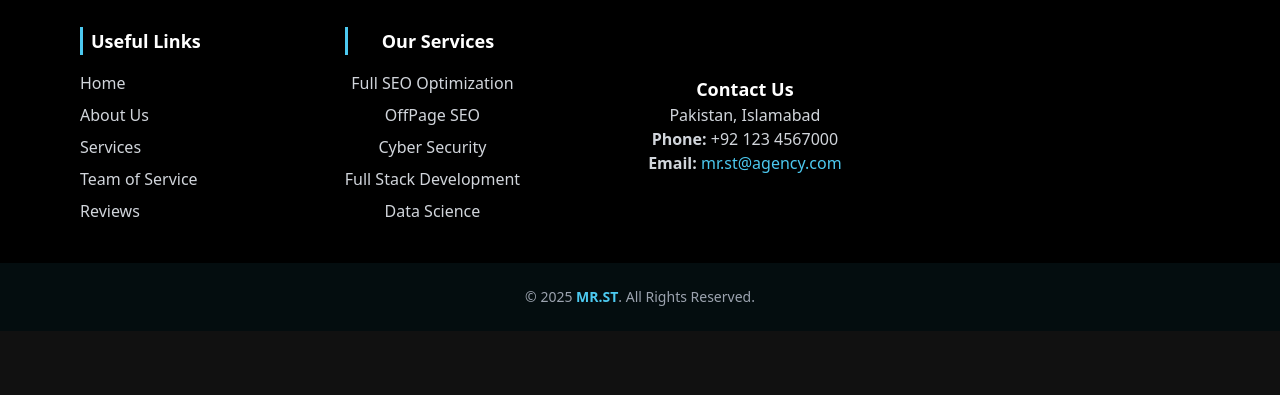
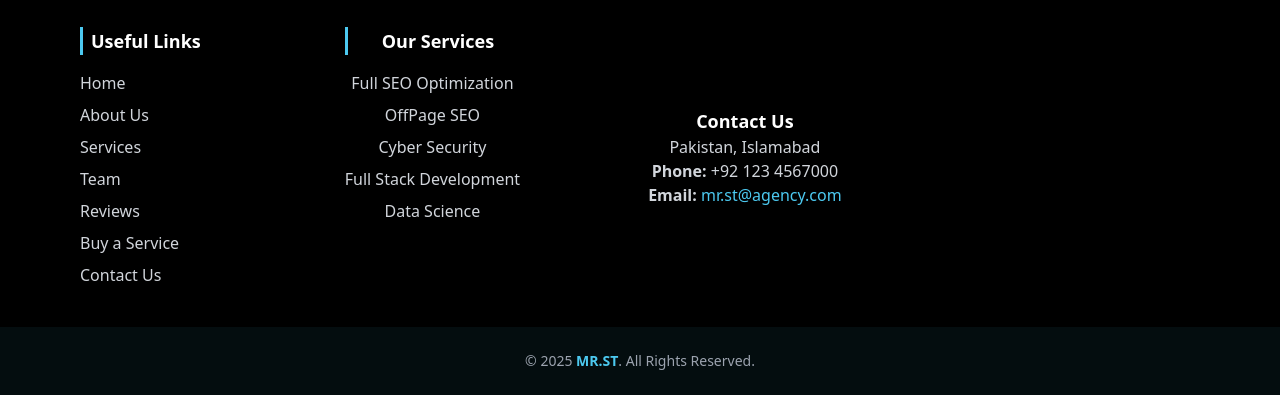
Before and after one commit to SilentProgrammer-max/mrst-website, a website built with Vite: page index.html in a window 1280 px wide. Shown: the part 10982-11377 px from the top of the page. Before the commit the page ends 11313 px from the top, so only its background shows below. Built offline with nearby package versions, Linux system fonts and the light colour scheme.

Commit message:
index.html

```diff
--- a/index.html
+++ b/index.html
@@ -2193,10 +2193,15 @@ transform transition-transform duration-500 group-hover:scale-105 group-hover:ro
                                         class="hover:text-[#4cc9f0] transition-all duration-[200px] ease-in">Services</a>
                                 </li>
                                 <li><a href="#team"
-                                        class="hover:text-[#4cc9f0] transition-all duration-[200px] ease-in">Team
-                                        of Service</a></li>
+                                        class="hover:text-[#4cc9f0] transition-all duration-[200px] ease-in">Team</a></li>
                                 <li><a href="#reviews"
                                         class="hover:text-[#4cc9f0] transition-all duration-[200px] ease-in">Reviews</a>
+                                </li>
+                                                                <li><a href="#reviews"
+                                        class="hover:text-[#4cc9f0] transition-all duration-[200px] ease-in">Buy a Service</a>
+                                </li>
+                                                                                                <li><a href="#reviews"
+                                        class="hover:text-[#4cc9f0] transition-all duration-[200px] ease-in">Contact Us</a>
                                 </li>
                             </ul>
                         </div>
```
